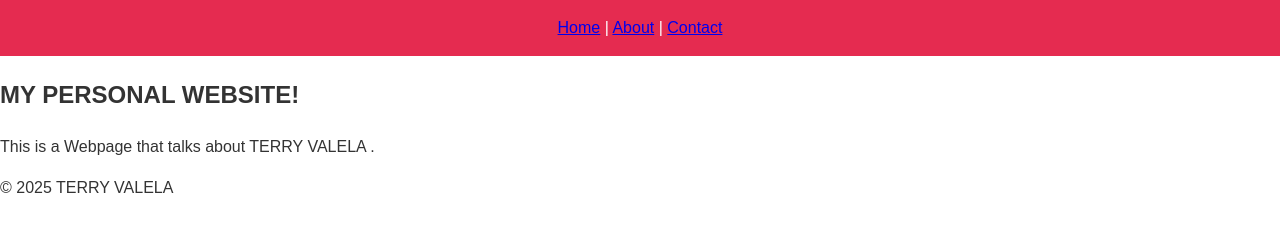
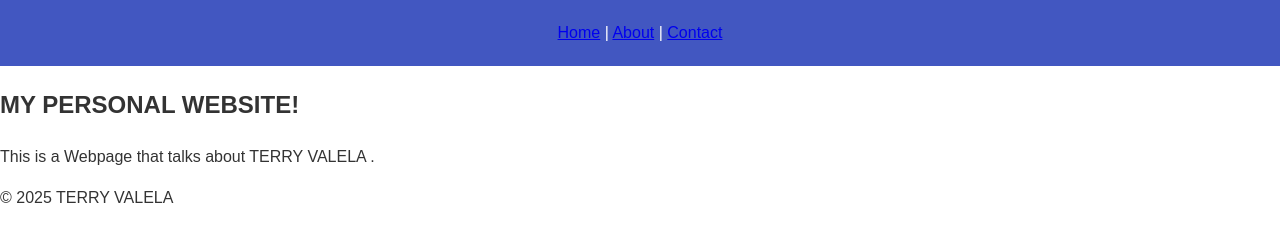
Before and after one commit to terryvalela04/my-items, a plain HTML site: page index.html in a window 1280 px wide. Drawn offline with Linux system fonts and the light colour scheme.

Commit message:
styles.css

```diff
--- a/styles.css
+++ b/styles.css
@@ -18,11 +18,11 @@ header {
 
 font-family:	Arial, sans-serif ;
 
-background-color:  #E52B50;
+background-color:  #4257C1;
 
 color: white;
 
-padding: 15px;
+padding: 20px;
 
 text-align: center;
 
```
